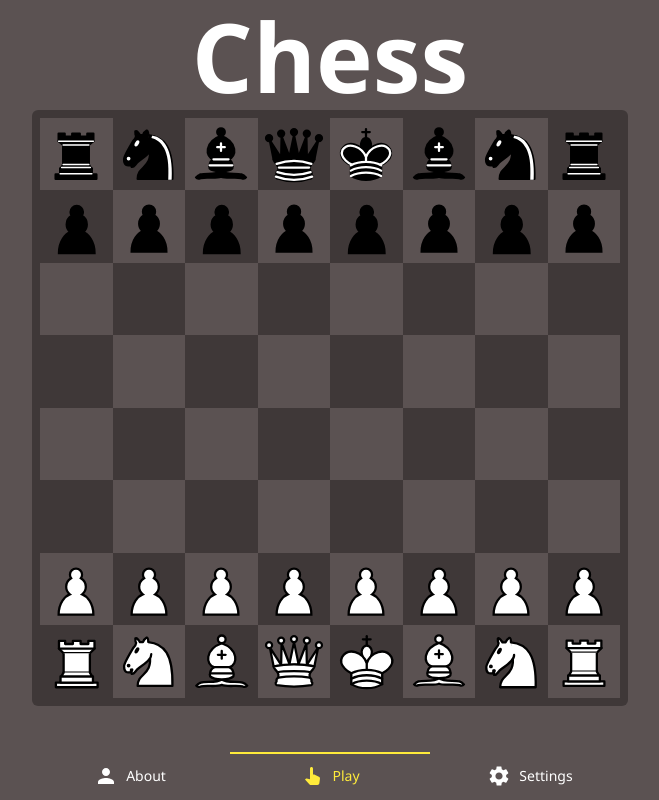
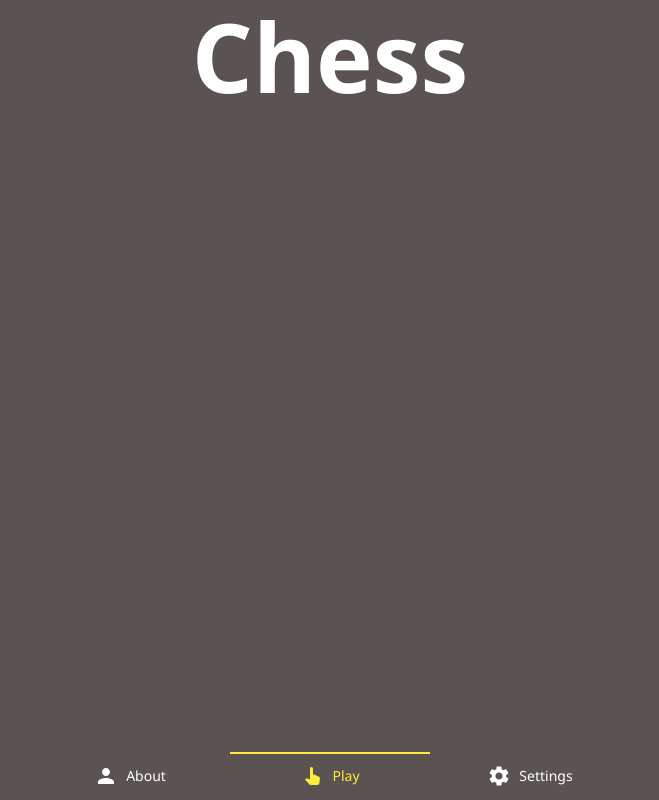
Before and after one commit to JonasKoenig/JonasKoenig.github.io, a React (Vite) app: page / in a window 1280 px wide. Shown: the whole page, without its empty margins (310-969 px from the left). Built offline with nearby package versions, Linux system fonts and the light colour scheme.

Commit message:
css rework

```diff
--- a/src/assets/index.css
+++ b/src/assets/index.css
@@ -25,18 +25,39 @@ body {
 }
 
 #root {
+  display: grid;
+  grid-template-areas: "inner-div";
+  justify-content: center;
+  align-items: flex-start;
+  width: 100%;
+  min-height: 100%;
+}
+
+.layer {
+  grid-area: inner-div;
+  width: 100%;
+  padding-bottom: 48px;
+
+  display: flex;
+  flex-direction: row;
+}
+
+.layerContent {
+  flex-grow: 1;
+  width: 100%;
   max-width: 600px;
-  margin: 0 auto;
+
   display: flex;
   flex-direction: column;
-  flex-grow: 1;
-  height: 100%;
 }
 
-.navContent {
-  flex-grow: 1;
-  overflow-x: hidden;
-  overflow-y: auto;
+.nav {
+  position: fixed;
+  left: 0;
+  bottom: 0;
+  width: 100%;
+  background-color: var(--lightBG);
+  text-align: center;
 }
 
 .skillIcons {
@@ -44,9 +65,8 @@ body {
   justify-content: center;
 }
 
-.jumpTo {
-  display: flex;
-  justify-content: center;
+.turn {
+  transform: translate(15%, -20%) scale(0.5) rotate(5deg);
 }
 
 .board {
--- a/src/components/App.tsx
+++ b/src/components/App.tsx
@@ -6,7 +6,6 @@ import SettingsIcon from '@mui/icons-material/Settings';
 import Nav from './Nav';
 import Skills from './about/Skills';
 import CV from './about/CV';
-import Chess from './game/Chess';
 import Language from './settings/Language';
 import Game from './settings/GameSettings';
 
@@ -23,7 +22,7 @@ const App = observer(() => {
         game: {
             icon: <PanToolAltIcon />,
             content: [
-                <Chess key="chess" />,
+                // <Chess key="chess" />,
             ]
         },
         settings: {
--- a/src/components/Nav.tsx
+++ b/src/components/Nav.tsx
@@ -1,6 +1,7 @@
 import { useTranslation } from 'react-i18next';
 import { Tabs, Tab, TabOwnProps, Box, Theme, useMediaQuery, Typography, TypographyOwnProps } from '@mui/material';
 import { useUrlState } from '../core/State';
+import Chess from './game/Chess';
 
 const Header = ({label, ...props}: {label: string} & TypographyOwnProps) => (
     <Typography variant="h1" fontWeight={650} align="center" sx={{ marginBottom: '-2px' }} {...props}>
@@ -25,18 +26,28 @@ const Nav = ({tabs}: NavProps) => {
     })
     return (
         <>
-            <Box className="navContent" key="nav-content">
-                <Header label={t(`${active}.header`)} key="nav-header" />
+            <Box className="layer">
+                <Box className="layerContent">
+                    <Header label={t(`${active}.header`)} />
                     {content}
                 </Box>
+            </Box>
+            <Box className="layer">
+                <Box className="layerContent">
+                    {/* <Chess key="chess" /> */}
+                </Box>
+            </Box>
+            <Box className='nav'>
                 <Tabs
                     value={active}
                     onChange={(_, a) => setActive(a)}
                     variant='fullWidth'
+                    sx={{ maxWidth: '600px', margin: 'auto' }}
                     TabIndicatorProps={{sx:{top:0}}}
                 >
                     {navTabs}
                 </Tabs>
+            </Box>
         </>
     )
 }
--- a/src/components/Panel.tsx
+++ b/src/components/Panel.tsx
@@ -1,15 +1,11 @@
-import { Paper, Typography } from "@mui/material";
+import { Paper, PaperProps, Typography } from "@mui/material";
 import { ReactElement } from "react";
 
-type PanelProps = {
-    title?: string,
-    children: ReactElement | ReactElement[],
-    sx?: {}
-}
+type PanelProps = { title?: string } & PaperProps
 
-const Panel = ({ title, children, sx }: PanelProps): ReactElement => {
+const Panel = ({ title, children, ...props }: PanelProps): ReactElement => {
     return (
-        <Paper elevation={0} sx={sx}>
+        <Paper elevation={0} {...props}>
             {title ? <Typography variant="h5" fontWeight={500}>{title}</Typography> : null}
             {children}
         </Paper>
--- a/src/components/about/Skills.tsx
+++ b/src/components/about/Skills.tsx
@@ -35,8 +35,8 @@ const Skills = (): ReactElement => {
     const techButtons = Object.entries(techs).map(([name, { icon, url }]) => {
         return (
             <Tooltip title={name} key={`tech_${name}`}>
-                <IconButton onClick={() => window.open(url, '_blank')?.focus()}>
-                    <Avatar src={icon} variant="square" sx={{ width: 28, height: 28 }}></Avatar>
+                <IconButton  onClick={() => window.open(url, '_blank')?.focus()}>
+                    <Avatar src={icon} sx={{ backgroundColor: 'rgb(91, 82, 82)' }} imgProps={{style: {height: '24px', width: '24px'}}}/>
                 </IconButton>
             </Tooltip>
         )
--- a/src/components/game/Chess.tsx
+++ b/src/components/game/Chess.tsx
@@ -6,11 +6,13 @@ import Panel from "../Panel";
 import { useUrlState } from "../../core/State";
 import { initialFen, isFriendlyFire, idToPiece, validateFen } from "./Validate";
 import { pieceMask, squares } from "./Mask";
+import { IconButton } from "@mui/material";
 
 const Chess = (): ReactElement => {
     const [rawFen, setFen] = useUrlState('g', initialFen);
     const fen = validateFen(rawFen);
     const [mask, setMask] = useState<boolean[] | undefined>();
+    const [turned, setTurned] = useState(false);
 
     const board = squares.map((i) => {
         const isEvenFile = i % 2;
@@ -41,11 +43,12 @@ const Chess = (): ReactElement => {
 
     return (
         <DndContext onDragStart={handleDragStart} onDragEnd={handleDragEnd}>
-            <Panel sx={{ padding: '8px', marginBottom: 0 }}>
+            <Panel sx={{ padding: '8px', marginBottom: 0, transition: 'transform 1s', maxWidth: '700px'}} className={turned ? 'turn' : undefined}>
                 <div className="board">
                     {board}
                 </div>
             </Panel>
+            <IconButton onClick={() => setTurned((p) => !p)}>??</IconButton>
         </DndContext>
     );
 }
```
Also changed, not shown: public/tech/ts.svg. Lines whose indentation alone changed are shown as unchanged.
